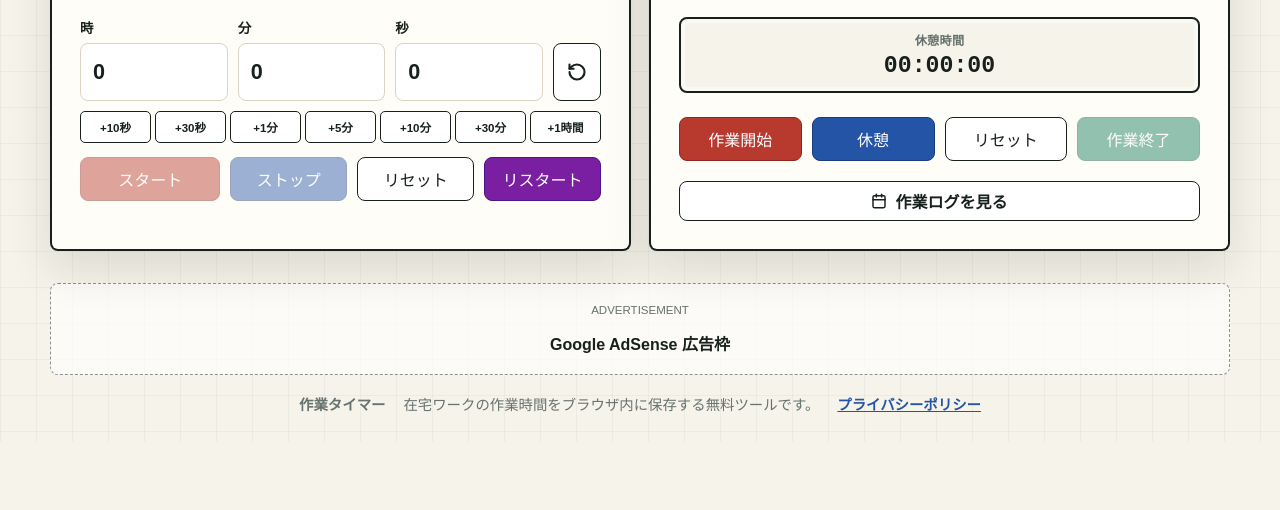
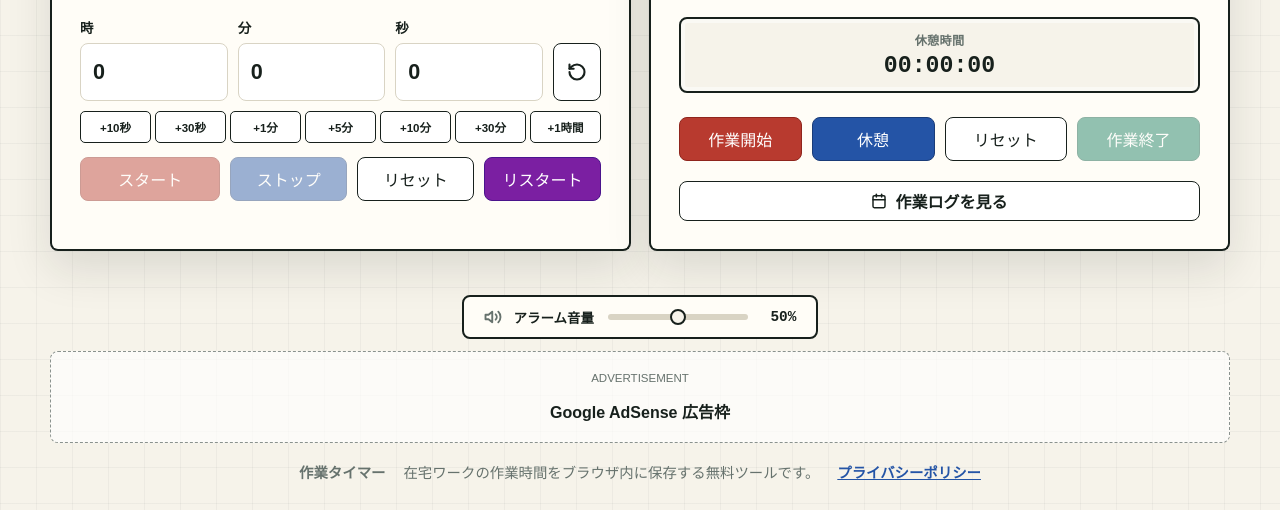
Before and after one commit to sty01/work-timer-pages, a website: page index.html in a window 1280 px wide. Shown: the part 433-943 px from the top of the page. Before the commit the page ends 875 px from the top, so only its background shows below. Drawn offline with Linux system fonts and the light colour scheme.

Commit message:
feat: add volume slider above adsense slot

```diff
--- a/app.js
+++ b/app.js
@@ -277,6 +277,26 @@ function setupApp() {
   let buttonAudio = null;
   let alarmAudio = null;
 
+  const VOLUME_STORAGE_KEY = 'work-timer-volume-v1';
+  let currentVolume = parseFloat(localStorage.getItem(VOLUME_STORAGE_KEY) ?? '0.5');
+
+  const volumeSlider = document.querySelector('[data-volume-slider]');
+  const volumePercentage = document.querySelector('[data-volume-percentage]');
+
+  if (volumeSlider && volumePercentage) {
+    volumeSlider.value = currentVolume;
+    volumePercentage.textContent = `${Math.round(currentVolume * 100)}%`;
+
+    volumeSlider.addEventListener('input', (e) => {
+      currentVolume = parseFloat(e.target.value);
+      localStorage.setItem(VOLUME_STORAGE_KEY, String(currentVolume));
+      volumePercentage.textContent = `${Math.round(currentVolume * 100)}%`;
+
+      if (buttonAudio) buttonAudio.volume = currentVolume;
+      if (alarmAudio) alarmAudio.volume = currentVolume * 0.85;
+    });
+  }
+
   function createBeepDataUrl(frequency, duration, volume = 0.75) {
     const sampleRate = 44100;
     const sampleCount = Math.floor(sampleRate * duration);
@@ -326,6 +346,7 @@ function setupApp() {
     if (!buttonAudio) {
       buttonAudio = new Audio(createBeepDataUrl(1200, 0.16));
       buttonAudio.preload = 'auto';
+      buttonAudio.volume = currentVolume;
     }
 
     return buttonAudio;
@@ -336,6 +357,7 @@ function setupApp() {
       alarmAudio = new Audio(createBeepDataUrl(980, 1.8, 0.85));
       alarmAudio.preload = 'auto';
       alarmAudio.loop = false;
+      alarmAudio.volume = currentVolume * 0.85;
     }
 
     return alarmAudio;
@@ -386,7 +408,7 @@ function setupApp() {
     oscillator.type = 'square';
     oscillator.frequency.setValueAtTime(frequency, startAt);
     gain.gain.setValueAtTime(0.0001, startAt);
-    gain.gain.exponentialRampToValueAtTime(volume, startAt + 0.01);
+    gain.gain.exponentialRampToValueAtTime(volume * currentVolume, startAt + 0.01);
     gain.gain.exponentialRampToValueAtTime(0.0001, startAt + duration);
 
     oscillator.connect(gain);
--- a/index.html
+++ b/index.html
@@ -130,6 +130,18 @@
       </section>
     </main>
 
+    <div class="volume-control-container">
+      <div class="volume-control">
+        <svg class="volume-icon" viewBox="0 0 24 24" fill="none" stroke="currentColor" stroke-width="2.5" stroke-linecap="round" stroke-linejoin="round" aria-hidden="true" width="18" height="18">
+          <polygon points="11 5 6 9 2 9 2 15 6 15 11 19 11 5" />
+          <path d="M19.07 4.93a10 10 0 0 1 0 14.14M15.54 8.46a5 5 0 0 1 0 7.07" />
+        </svg>
+        <label for="volume-slider">アラーム音量</label>
+        <input type="range" id="volume-slider" min="0" max="1" step="0.05" value="0.5" data-volume-slider>
+        <span class="volume-percentage" data-volume-percentage>50%</span>
+      </div>
+    </div>
+
     <aside class="ad-slot" aria-label="広告">
       <!-- Google AdSense差し替え口:
         1. AdSense審査後に以下の仮枠を adsbygoogle のタグへ差し替えます。
--- a/styles.css
+++ b/styles.css
@@ -372,6 +372,71 @@ h1 {
 .is-active {
   outline: 3px solid rgba(36, 84, 166, 0.35);
   outline-offset: 3px;
+}
+
+.volume-control-container {
+  width: min(1180px, calc(100% - 32px));
+  margin: 24px auto 0;
+  display: flex;
+  justify-content: center;
+}
+
+.volume-control {
+  display: inline-flex;
+  align-items: center;
+  gap: 12px;
+  background: var(--panel);
+  border: 2px solid var(--ink);
+  border-radius: 8px;
+  padding: 10px 20px;
+}
+
+.volume-icon {
+  color: var(--muted);
+  flex-shrink: 0;
+}
+
+.volume-control label {
+  font-size: 0.84rem;
+  font-weight: 800;
+  color: var(--ink);
+  white-space: nowrap;
+}
+
+.volume-control input[type="range"] {
+  -webkit-appearance: none;
+  appearance: none;
+  width: 140px;
+  height: 6px;
+  background: var(--line);
+  border-radius: 3px;
+  outline: none;
+}
+
+.volume-control input[type="range"]::-webkit-slider-thumb {
+  -webkit-appearance: none;
+  appearance: none;
+  width: 16px;
+  height: 16px;
+  border: 2px solid var(--ink);
+  border-radius: 50%;
+  background: var(--paper);
+  cursor: pointer;
+  transition: transform 120ms ease, background 120ms ease;
+}
+
+.volume-control input[type="range"]::-webkit-slider-thumb:hover {
+  transform: scale(1.15);
+  background: var(--line);
+}
+
+.volume-percentage {
+  font-family: "Courier New", monospace;
+  font-size: 0.9rem;
+  font-weight: 800;
+  color: var(--ink);
+  min-width: 4ch;
+  text-align: right;
 }
 
 .ad-slot {
```
Also changed, not shown: app.test.js (+9 -0 lines).
